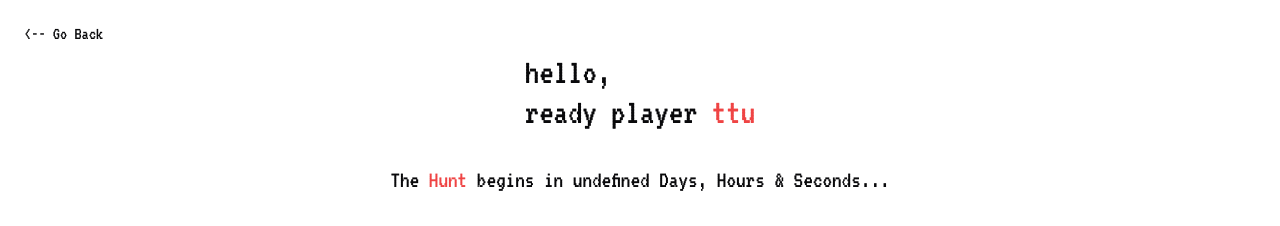
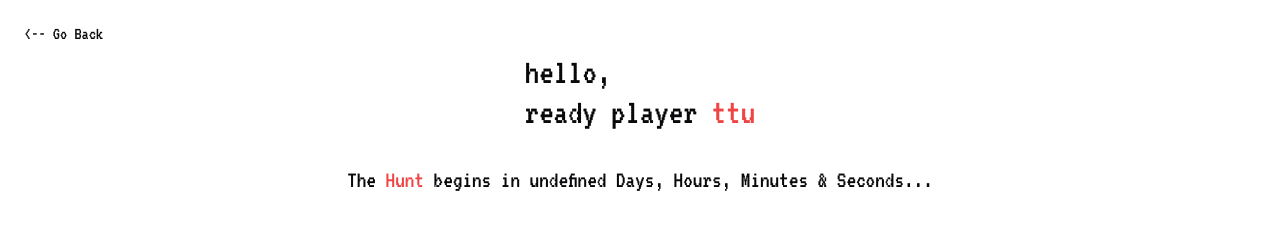
Before and after one commit to axantillon/ready-player-ttu, a Next.js app: page /scoreboard in a window 1280 px wide. Shown: the top 226 px of the page. Built offline with nearby package versions, Linux system fonts and the light colour scheme; no server answers; the database is empty.

Commit message:
add minutes

```diff
--- a/src/components/Countdown.tsx
+++ b/src/components/Countdown.tsx
@@ -26,7 +26,7 @@ const Countdown: FC<CountdownProps> = ({ deadline, from = DateTime.now(), update
 
     return (<>
        {isClient ?
-            <span>{countdown.days !== 0 && (countdown.days + ' Days, ')}{countdown.hours} Hours & {countdown.seconds?.toFixed(0)} Seconds</span>
+            <span>{countdown.days !== 0 && (countdown.days + ' Days, ')}{countdown.hours} Hours, {countdown.minutes} Minutes & {countdown.seconds?.toFixed(0)} Seconds</span>
         : <></> }
     </>)
 }
```
